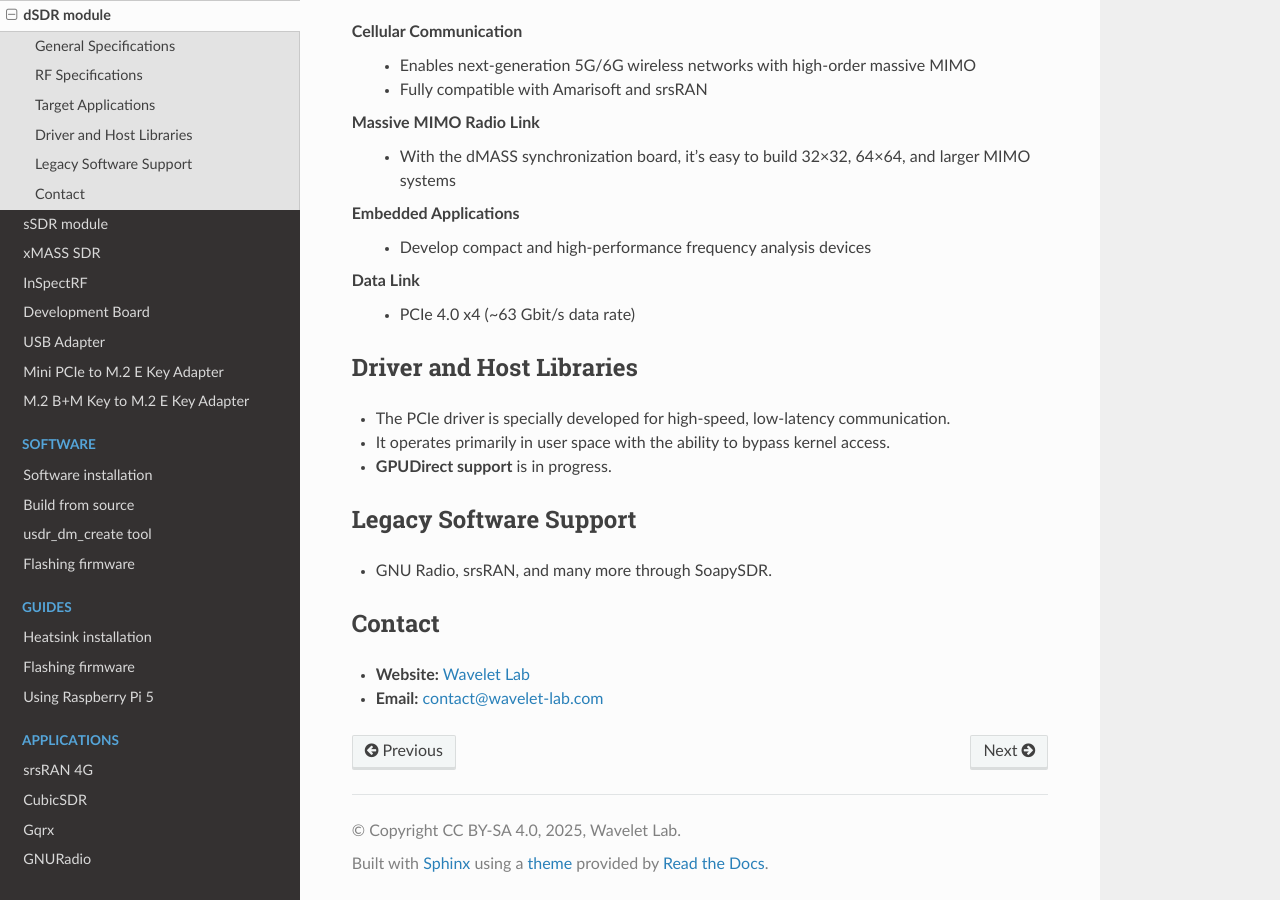
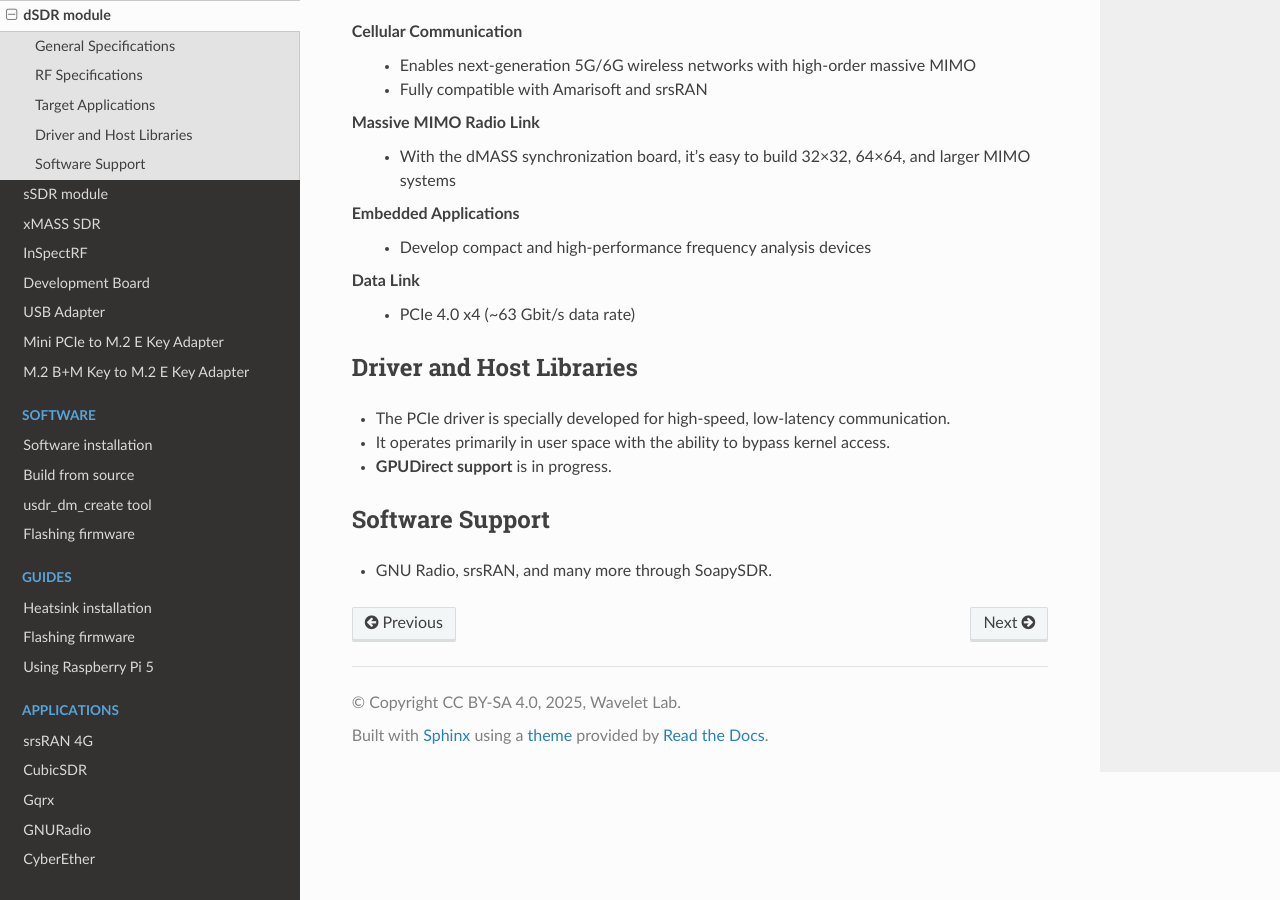
Before and after one commit to wavelet-lab/docs, a Sphinx documentation site: the page built from source/hardware/dsdr.rst, in a window 1280 px wide and 900 px high, scrolled down 1661 px. Built offline with Sphinx 7.4.7 and the Read the Docs theme 3.1.0, drawn with Linux system fonts in a browser that asks for light colours.

Commit message:
Updated dSDR doc.

```diff
--- a/source/hardware/dsdr.rst
+++ b/source/hardware/dsdr.rst
@@ -70,13 +70,7 @@
 - It operates primarily in user space with the ability to bypass kernel access.
 - **GPUDirect support** is in progress.
 
-Legacy Software Support
-=======================
+Software Support
+================
 
 - GNU Radio, srsRAN, and many more through SoapySDR.
-
-Contact
-=======
-
-- **Website:** `Wavelet Lab <https://wavelet-lab.com>`_
-- **Email:** `contact@wavelet-lab.com <mailto:contact@wavelet-lab.com>`_
```
